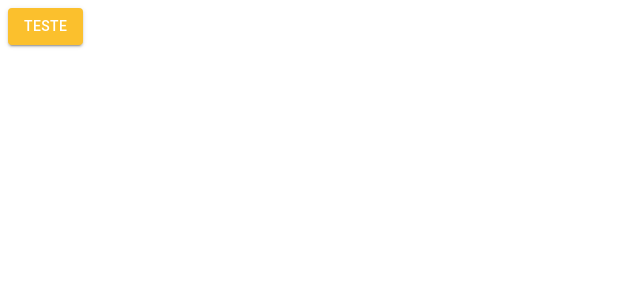
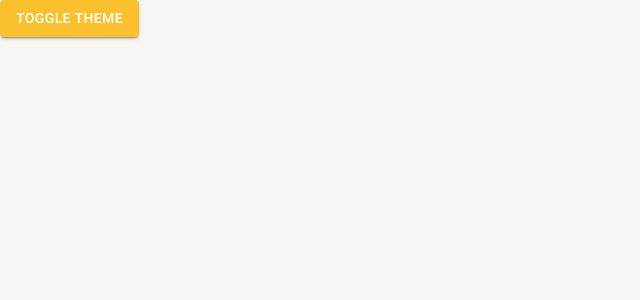
Before and after one commit to goncalveshigino/People-And-Countries, a React (Create React App) app: page /home in a window 1280 px wide. Shown: the top 300 px of the page, without its empty margins (0-640 px from the left). Built offline with nearby package versions, Linux system fonts and the light colour scheme.

Commit message:
feat:Adiciona dark model

```diff
--- a/public/index.html
+++ b/public/index.html
@@ -1,43 +1,25 @@
 <!DOCTYPE html>
-<html lang="en">
+<html lang="pt-Br">
+
 <head>
   <meta charset="utf-8" />
   <link rel="icon" href="%PUBLIC_URL%/favicon.ico" />
   <meta name="viewport" content="width=device-width, initial-scale=1" />
-    <meta name="theme-color" content="#000000" />
-    <meta
-      name="description"
-      content="Web site created using create-react-app"
-    />
+  <meta name="description" content="Cadastros Básicos" />
   <link rel="apple-touch-icon" href="%PUBLIC_URL%/logo192.png" />
-    <!--
-      manifest.json provides metadata used when your web app is installed on a
-      user's mobile device or desktop. See https://developers.google.com/web/fundamentals/web-app-manifest/
-    -->
+
   <link rel="manifest" href="%PUBLIC_URL%/manifest.json" />
-    <!--
-      Notice the use of %PUBLIC_URL% in the tags above.
-      It will be replaced with the URL of the `public` folder during the build.
-      Only files inside the `public` folder can be referenced from the HTML.
 
-      Unlike "/favicon.ico" or "favicon.ico", "%PUBLIC_URL%/favicon.ico" will
-      work correctly both with client-side routing and a non-root public URL.
-      Learn how to configure a non-root public URL by running `npm run build`.
-    -->
-    <title>React App</title>
+  <title>People And Countries</title>
+
+
+  <link rel="stylesheet" href="https://fonts.googleapis.com/css2?family=Roboto:wght@300;400;500;700&display=swap" />
+  <link rel="stylesheet" href="https://fonts.googleapis.com/icon?family=Material+Icons" />
 </head>
-  <body>
-    <noscript>You need to enable JavaScript to run this app.</noscript>
+
+<body style="margin: 0; padding: 0;">
+  <noscript>Você precisa de Javascript para rodar a aplicação.</noscript>
   <div id="root"></div>
-    <!--
-      This HTML file is a template.
-      If you open it directly in the browser, you will see an empty page.
+</body>
 
-      You can add webfonts, meta tags, or analytics to this file.
-      The build step will place the bundled scripts into the <body> tag.
-
-      To begin the development, run `npm start` or `yarn start`.
-      To create a production bundle, use `npm run build` or `yarn build`.
-    -->
-  </body>
 </html>
--- a/src/routes/index.tsx
+++ b/src/routes/index.tsx
@@ -1,11 +1,14 @@
 import { Button } from '@mui/material';
 import { Routes, Route, Navigate } from 'react-router-dom';
 
+import { useAppThemeContext } from '../shared/contexts';
+
 
 export const AppRoutes = () => {
+    const { toggleTheme } = useAppThemeContext()
     return(
         <Routes>
-            <Route path="/home" element={<Button variant='contained' color='primary'>Teste</Button>} />
+            <Route path="/home" element={<Button variant='contained' color='primary' onClick={toggleTheme}>Toggle theme</Button>} />
 
             <Route path="*" element={<Navigate to="/home" />} />
         </Routes>
--- /dev/null
+++ b/src/shared/contexts/ThemeContext.tsx
@@ -0,0 +1,51 @@
+import { Box, ThemeProvider } from '@mui/material';
+import {
+    createContext,
+    useCallback,
+    useContext,
+    useMemo,
+    useState
+} from "react";
+
+import { LightTheme, DarkTheme } from "../themes";
+
+
+
+interface IThemeContextData {
+  themeName: 'light' | 'dark';
+  toggleTheme: () => void;
+}
+
+interface IThemeContexProps{
+   children: React.ReactNode
+}
+
+const ThemeContext = createContext({} as IThemeContextData);
+
+export const useAppThemeContext = () => {
+    return useContext(ThemeContext);
+}
+
+export const AppThemeProvider: React.FC<IThemeContexProps> = ({ children }) => {
+    const [themeName, setThemeName] = useState<'light' | 'dark'>('light');
+
+    const toggleTheme = useCallback(() => {
+        setThemeName(oldThemeName => oldThemeName === 'light' ? 'dark' : 'light')
+    }, []);
+
+    const theme = useMemo(() => {
+        if (themeName === 'light') return LightTheme;
+
+        return DarkTheme;
+    }, [themeName])
+
+    return (
+        <ThemeContext.Provider value={{ themeName, toggleTheme}}>
+            <ThemeProvider theme={theme}>
+                <Box width="100vw" height="100vh" bgcolor={theme.palette.background.default}>
+                   {children}
+                </Box>
+            </ThemeProvider>
+        </ThemeContext.Provider>
+    );
+}
--- a/src/shared/contexts/index.ts
+++ b/src/shared/contexts/index.ts
@@ -1 +1 @@
-export {}
+export * from './ThemeContext'
--- /dev/null
+++ b/src/shared/themes/Dark.ts
@@ -0,0 +1,23 @@
+import { createTheme } from '@mui/material';
+import { cyan, yellow } from '@mui/material/colors';
+
+export const DarkTheme = createTheme({
+    palette: {
+        primary: {
+            main: yellow[700],
+            dark: yellow[800],
+            light: yellow[500],
+            contrastText: '#ffffff'
+        },
+        secondary: {
+            main: cyan[500],
+            dark: cyan[800],
+            light: cyan[300],
+            contrastText: '#ffffff'
+        },
+        background: {
+            default: '#202124',
+            paper: '#303134'
+        }
+    }
+})
--- a/src/shared/themes/index.ts
+++ b/src/shared/themes/index.ts
@@ -1 +1,2 @@
-export * from './Light'
+export * from './Light';
+export * from './Dark'
```
Also changed, not shown: src/App.tsx (+4 -4 lines), public/manifest.json. Lines whose indentation alone changed are shown as unchanged.
